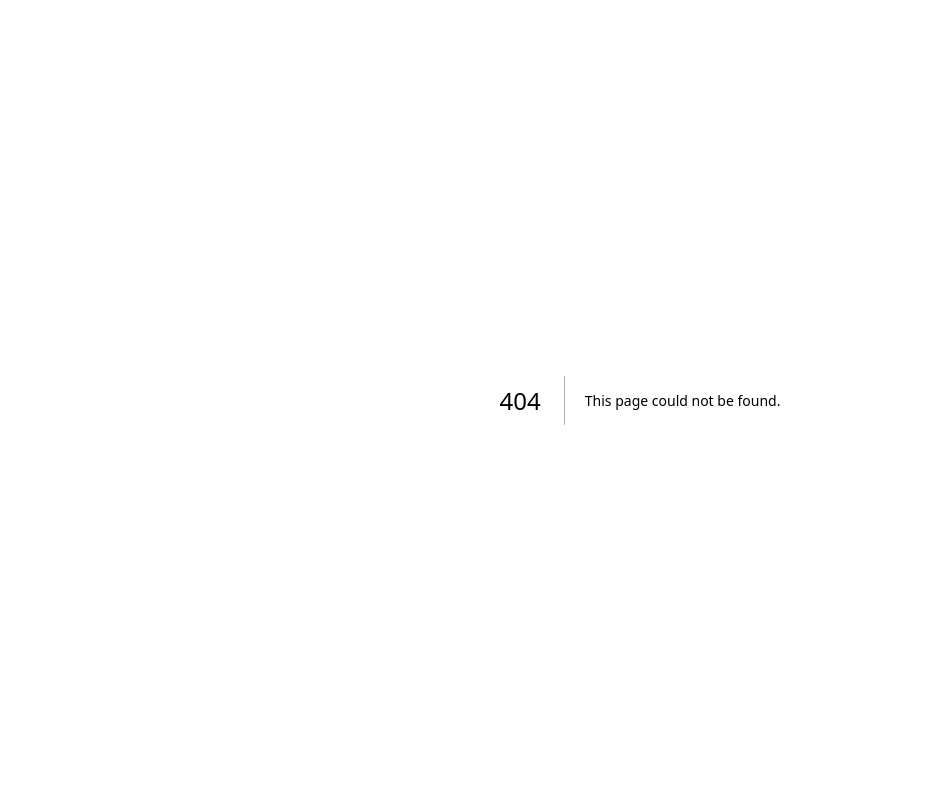
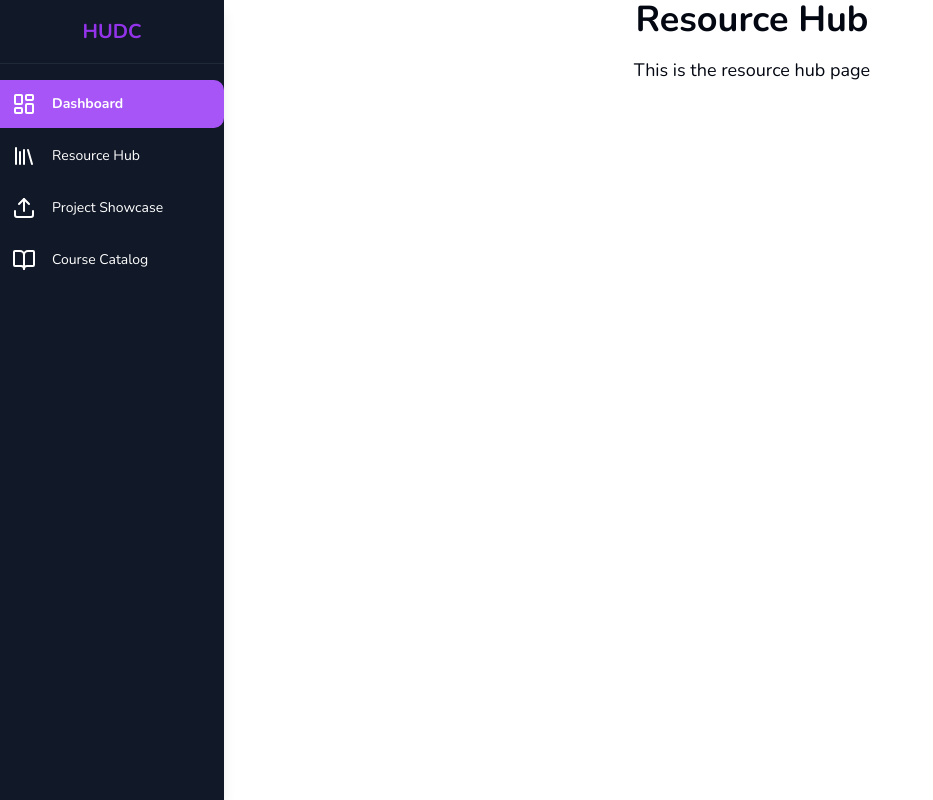
Before and after one commit to kalebalebachew/hu-devs, a Next.js app: page /student/resourceHub in a window 1280 px wide. Before the commit this address had no page. Shown: the whole page, without its empty margins (0-933 px from the left). Built offline with nearby package versions, Linux system fonts and the light colour scheme.

Commit message:
Resource hub page setup

```diff
--- a/src/app/student/layout.jsx
+++ b/src/app/student/layout.jsx
@@ -20,7 +20,7 @@ const data = {
       url: "/student",
       icon: <LayoutDashboard />,
     },
-    { title: "Resource Hub", url: "/student/resource-hub", icon: <Library /> },
+    { title: "Resource Hub", url: "/student/resourceHub", icon: <Library /> },
     {
       title: "Project Showcase",
       url: "/student/projectSubmission",
--- /dev/null
+++ b/src/app/student/resourceHub/page.jsx
@@ -0,0 +1,8 @@
+export default function ResourceHub() {
+  return (
+    <div className="flex flex-col items-center justify-center h-full">
+      <h1 className="text-4xl font-bold">Resource Hub</h1>
+      <p className="text-lg mt-4">This is the resource hub page</p>
+    </div>
+  );
+}
```
